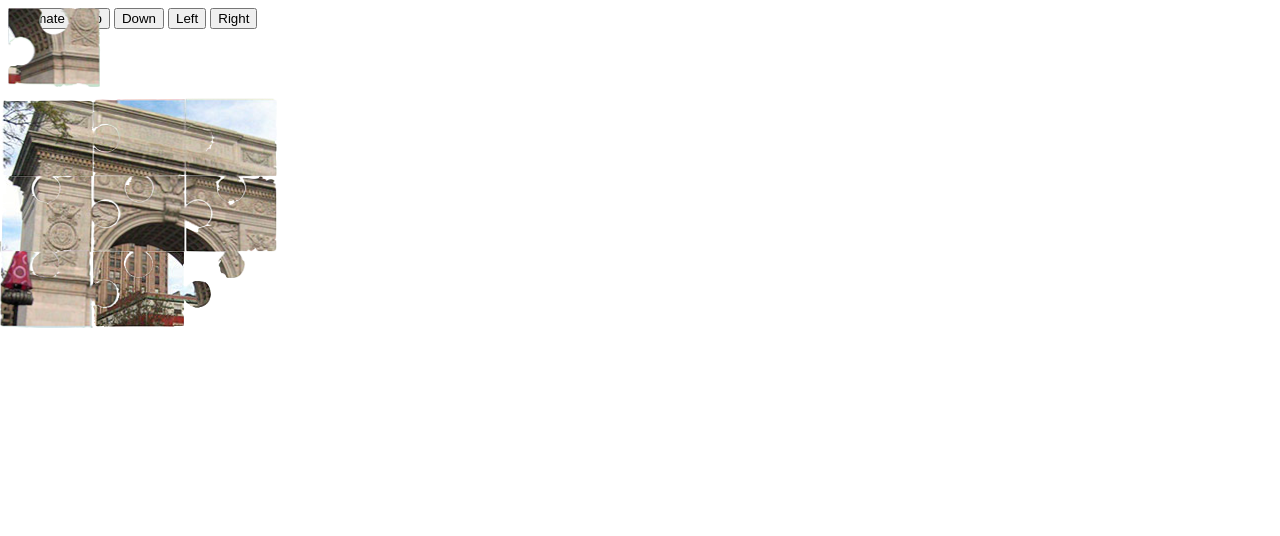
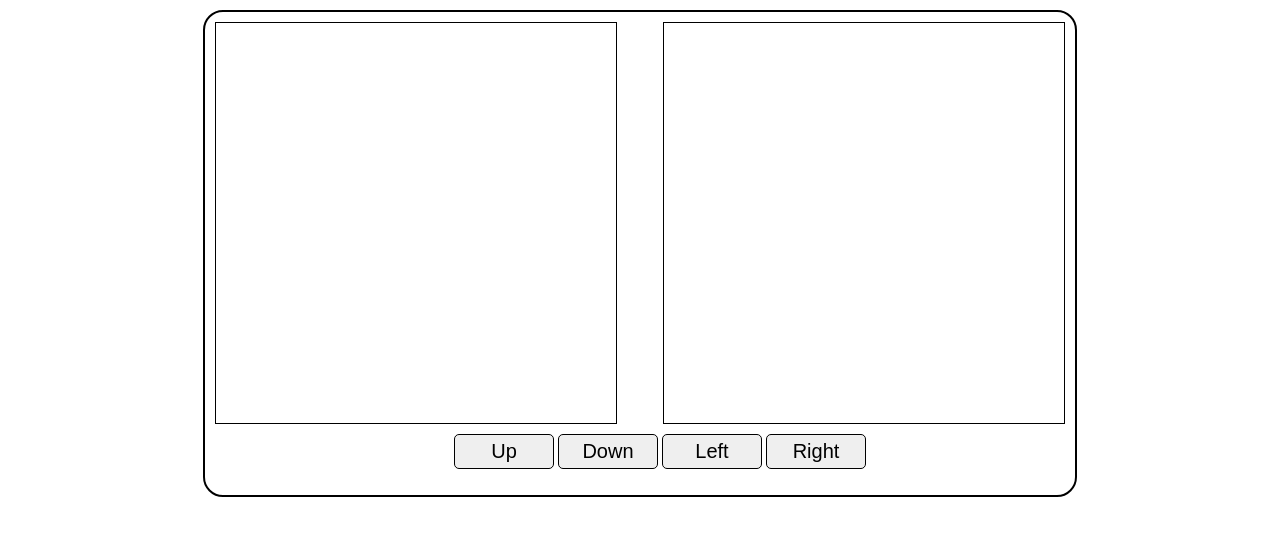
Before and after one commit to n-cherkaoui/Jquery-Animated-Puzzle, a website: page first-puzzle.html in a window 1280 px wide. Drawn offline with nearby package versions, Linux system fonts and the light colour scheme.

Commit message:
Created css frame

```diff
--- a/first-puzzle.html
+++ b/first-puzzle.html
@@ -4,9 +4,53 @@
 <head>
   <meta charset="UTF-8">
   <title>First Puzzle Page</title>
-  <!-- <link rel="stylesheet" href="styles.css"> -->
+  <style>
+    #container
+    {
+      width:850px;
+      border: 2px solid black;
+      border-radius: 20px;
+      margin:10px auto;
+      padding: 10px;
+    }
+    #pieceContainer
+    {
+      width:400px;
+      height:400px;
+      border:1px solid black;
+      float:left;
+      text-align: center;
+      font-size: 30px;
+      line-height: 400px;
+    }
+    #puzzle-container
+    {
+      width:400px;
+      height:400px;
+      border:1px solid black;
+      float: right;
+    }
+    ul
+    {
+      list-style: none;
+      text-align: center;
+      /* display: flex; */
+    }
+    li {
+      display: inline-block;
+    }
+    ul button
+    {
+      width:100px;
+      border:1px solid black;
+      font-size: 20px;
+      border-radius: 5px;
+      padding:5px;
+      margin-top:10px;
+    }
+  </style>
   <script src="https://ajax.googleapis.com/ajax/libs/jquery/3.7.1/jquery.min.js"></script>
-  <script>
+  <!-- <script>
     $(document).ready(function () {
       // Function to create puzzle pieces with images
       function createPuzzlePiece(id, imageUrl) {
@@ -57,6 +101,7 @@
 
       // Move every piece but one to their correct positions when the page loads
       movePiecesToFinalPositions();
+
       function animatePiece(direction) {
         const piece = $('#piece-9'); // Assume the last piece is the movable one
         const verticaldist = 40.5;
@@ -83,21 +128,22 @@
       $('#down').on('click', function () { animatePiece('down'); });
       $('#left').on('click', function () { animatePiece('left'); });
       $('#right').on('click', function () { animatePiece('right'); });
-  })
+    }) -->
   </script>
 </head>
 
 <body>
-  <div id="puzzle-container">
-    <!-- Puzzle pieces will be dynamically created here -->
-    <!-- <img src="images/piece1.webp" id="piece-1" style="position:absolute; top:50px"> -->
+  <div id="container">
+    <div id="pieceContainer"></div>
+    <div id="puzzle-container"></div>
+    <ul id="buttons">
+      <!-- <li><button id="animate">Animate</button></li> -->
+      <li><button id="up">Up</button></li>
+      <li><button id="down">Down</button></li>
+      <li><button id="left">Left</button></li>
+      <li><button id="right">Right</button></li>
+    </ul>
   </div>
-  <button id="animate">Animate</button>
-  <button id="up">Up</button>
-  <button id="down">Down</button>
-  <button id="left">Left</button>
-  <button id="right">Right</button>
-
 </body>
 
 </html>
```
Lines whose indentation alone changed are shown as unchanged.
